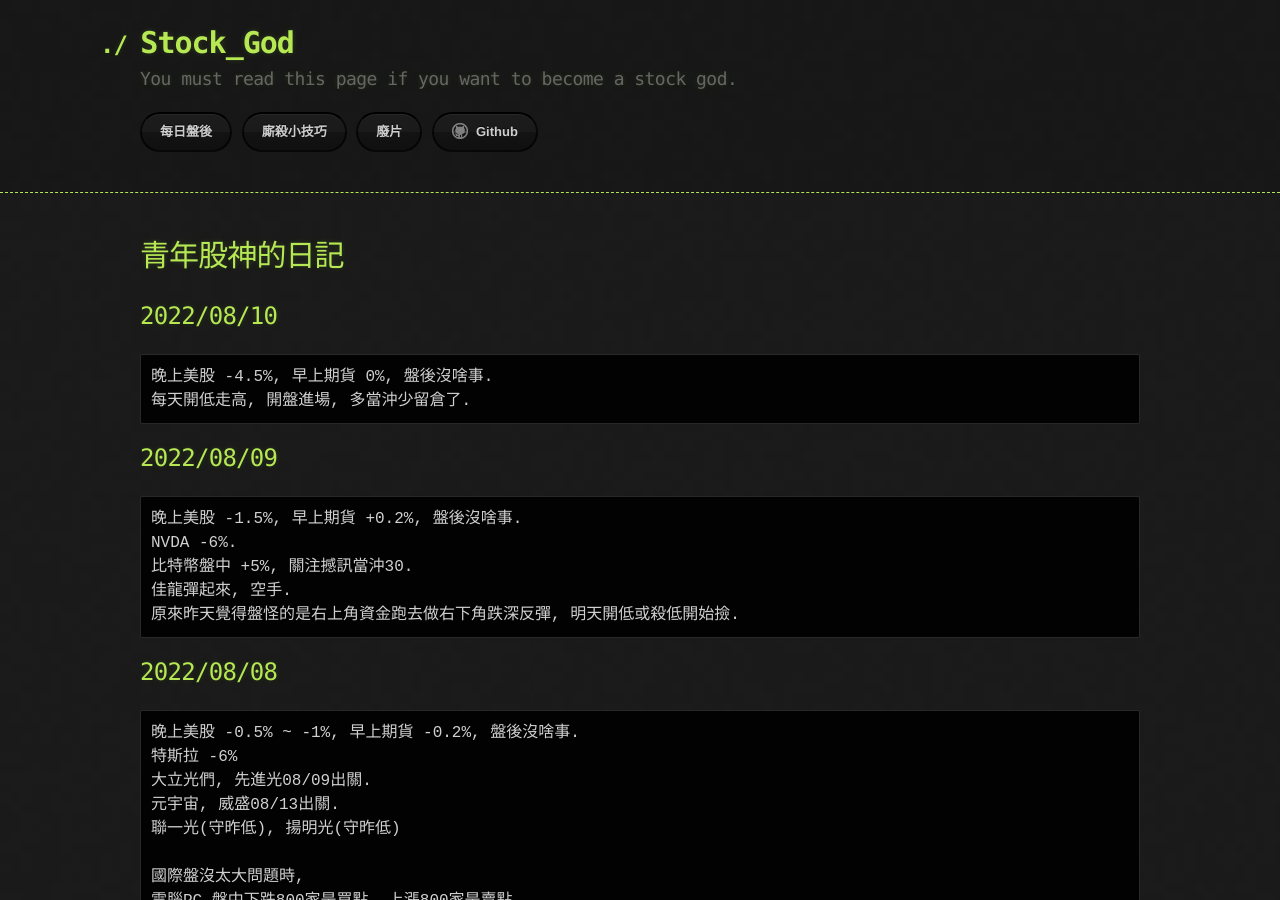
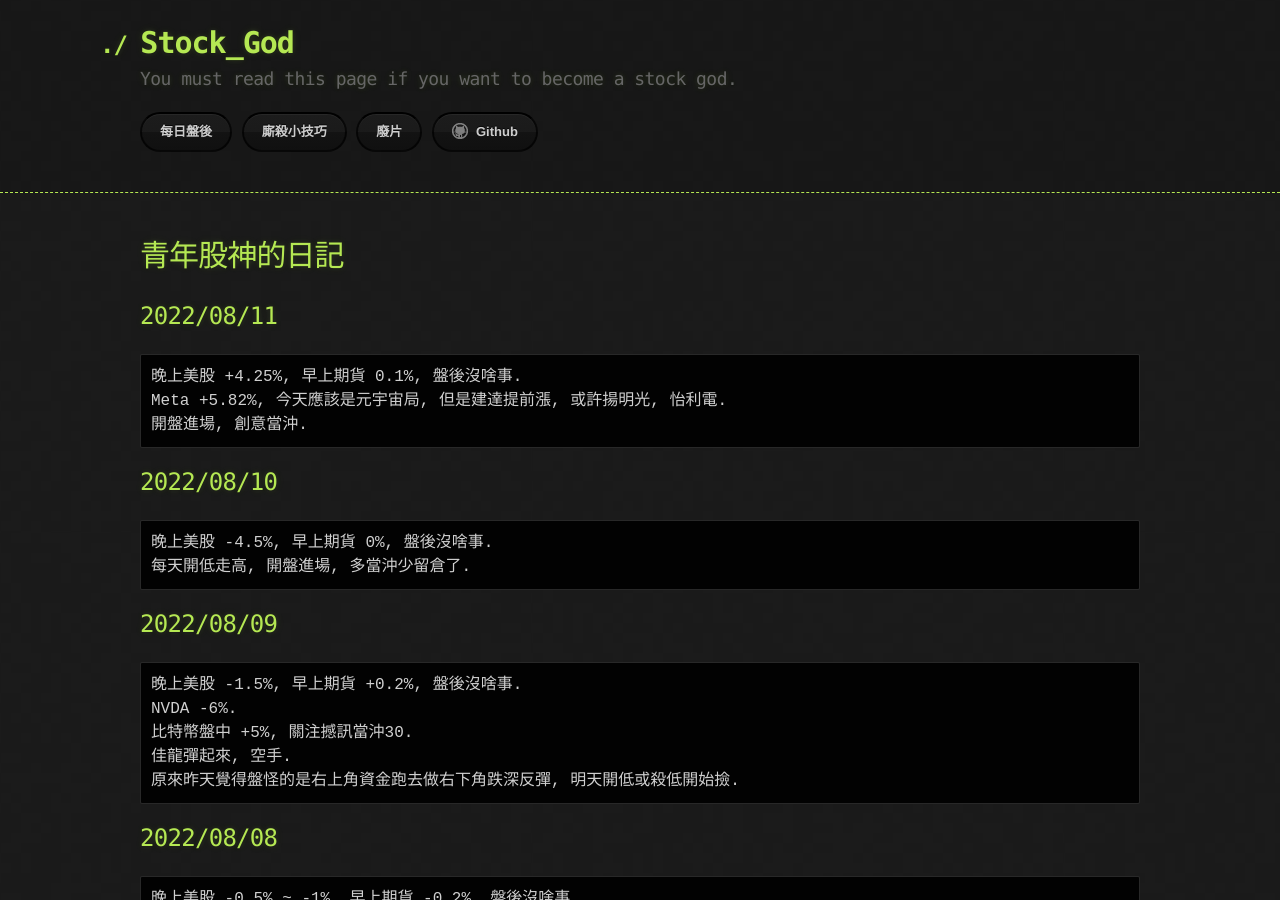
Before and after one commit to lepg5487/Stock_God, a Jekyll site: the page built from index.md, in a window 1280 px wide and 900 px high. Built offline with Jekyll 4.4.1, drawn with Linux system fonts in a browser that asks for light colours; our own code applies the rules of GitHub Pages for plain Markdown files.

Commit message:
Update index.md

````diff
--- a/index.md
+++ b/index.md
@@ -3,6 +3,13 @@ layout: testlayouts
 ---
 
 # 青年股神的日記
+
+## 2022/08/11
+```
+晚上美股 +4.25%, 早上期貨 0.1%, 盤後沒啥事.
+Meta +5.82%, 今天應該是元宇宙局, 但是建達提前漲, 或許揚明光, 怡利電.
+開盤進場, 創意當沖.
+```
 
 ## 2022/08/10
 ```
````
